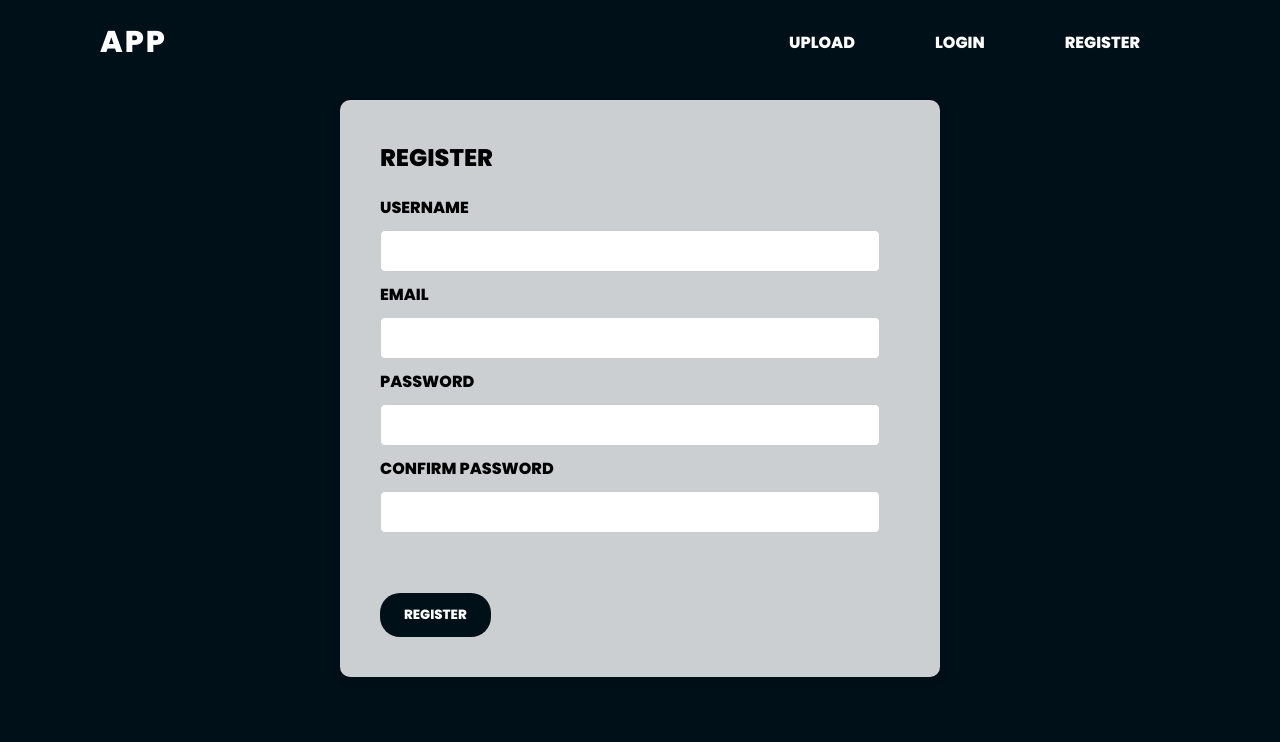
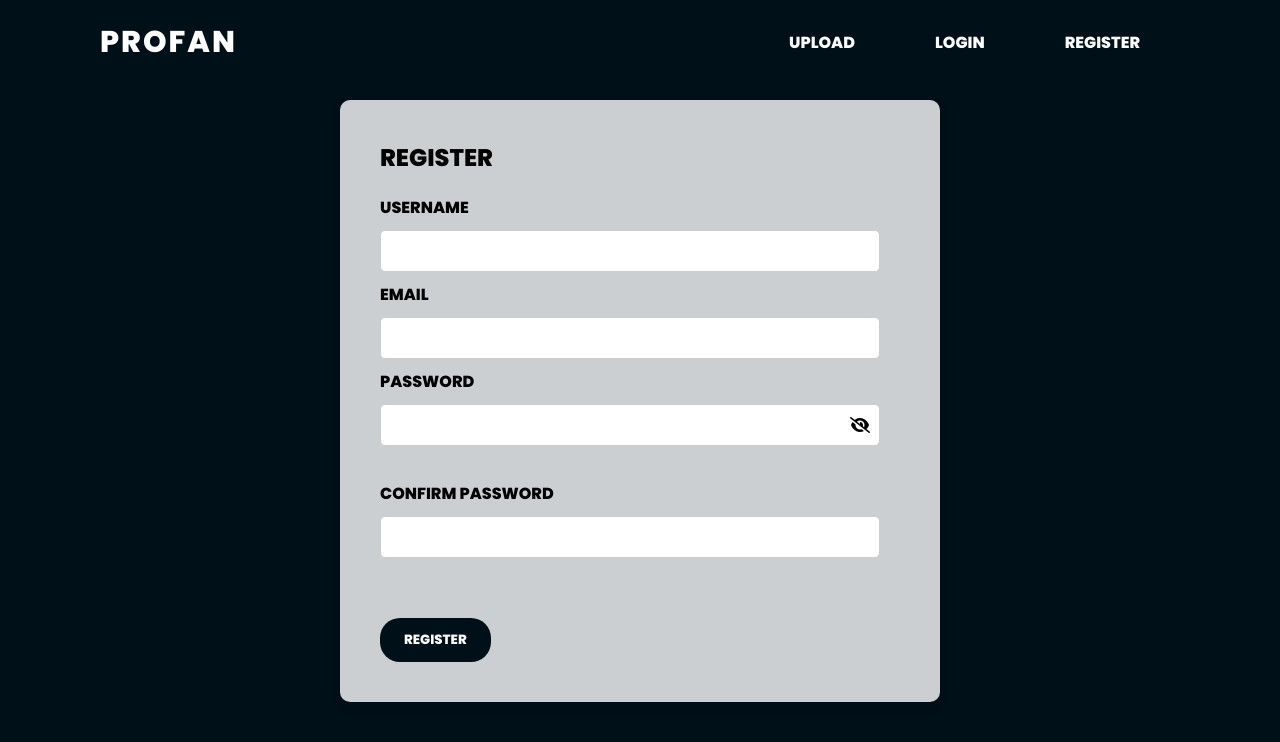
Before and after one commit to hari777-sys/videoo, a Django app: template videoupload/templates/register.html in a window 1280 px wide. Shown: the top 742 px of the page. Run offline with Django 3.2, Linux system fonts and the light colour scheme; the template is opened without the code that fills it, so the values that code supplies are empty.

Commit message:
settings added

```diff
--- a/videoupload/static/videoupload/styles.css
+++ b/videoupload/static/videoupload/styles.css
@@ -75,7 +75,7 @@ header .btn{
     cursor:pointer;
     display:none;
 }
-
+/*
  .video-card video::-webkit-media-controls-enclosure {
         position: relative;
         width: 100%;
@@ -85,13 +85,14 @@ header .btn{
         border-radius: 1px !important;
         filter: alpha(opacity=80);
         opacity: 0.4;
-        margin-bottom: -5px; /* Adjust this value based on the height of the controls */
+        margin-bottom: -5px;
         overflow: hidden;
     }
     .video-card video::-webkit-media-controls-panel {
         background-color: #eee;
-        height: 35px !important; /* Adjust this value based on the desired height of the controls */
-    }
+        height: 35px !important;
+    }*/
+
 
 .video-container {
   display: flex;
@@ -186,6 +187,22 @@ background-color:grey;
         transform: translateY(0);
     }
 }
+.password-container {
+    position: relative;
+}
+
+.password-container input[type="password"] {
+    padding-right: 30px; /* Increase right padding to make space for the icon */
+}
+
+.password-container i {
+    position: absolute;
+    top: 40%;
+    right: 30px; /* Adjust the right position as needed */
+    transform: translateY(-50%);
+    cursor: pointer;
+}
+
 .register-container,
 .login-container,
 .upload-container,
--- a/videoupload/templates/base.html
+++ b/videoupload/templates/base.html
@@ -10,7 +10,7 @@
 </head>
 <body>
     <header>
-        <a href="{% url 'home' %}" class="logo">app</a>
+        <a href="{% url 'home' %}" class="logo">profan</a>
         <div class="btn">
             <i class="fas  fa-bars menu-btn"></i>
         </div>
--- a/videoupload/templates/register.html
+++ b/videoupload/templates/register.html
@@ -5,21 +5,59 @@
 {% block content %}
     <div class="register-container">
         <h2>Register</h2>
-        <form method="post" action="{% url 'register' %}">
+        <form method="post" action="{% url 'register' %}" onsubmit="return validatePassword()">
             {% csrf_token %}
             <label for="username">Username</label>
             <input type="text" id="username" name="username" required>
-<br>
+            <br>
             <label for="email">Email</label>
             <input type="email" id="email" name="email" required>
-<br>
+            <br>
             <label for="password1">Password</label>
-            <input type="password" id="password1" name="password1" required>
-<br>
+            <div class="password-container">
+                <input type="password" id="password1" name="password1" required>
+                <i class="fa fa-eye-slash" aria-hidden="true" id="togglePassword"></i>
+            </div>
+            <br>
             <label for="password2">Confirm Password</label>
             <input type="password" id="password2" name="password2" required>
-<br><br><br>
+            <br><br><br>
             <button type="submit">Register</button>
         </form>
     </div>
+
+    <script>
+        function validatePassword() {
+            var password = document.getElementById("password1").value;
+            var confirmPassword = document.getElementById("password2").value;
+
+            // Check if passwords match
+            if (password !== confirmPassword) {
+                alert("Passwords do not match.");
+                return false;
+            }
+
+            // Check if password meets requirements
+            var passwordRegex = /^(?=.*\d)(?=.*[a-z])(?=.*[A-Z]).{8,}$/;
+            if (!passwordRegex.test(password)) {
+                alert("Password must be at least 8 characters long and contain at least one digit, one uppercase letter, and one lowercase letter.");
+                return false;
+            }
+
+            return true; // If all checks pass, return true to submit the form
+        }
+
+        document.getElementById("togglePassword").addEventListener("click", function() {
+            var passwordField = document.getElementById("password1");
+            if (passwordField.type === "password") {
+                passwordField.type = "text";
+                this.classList.remove('fa-eye-slash');
+                this.classList.add('fa-eye');
+            } else {
+                passwordField.type = "password";
+                this.classList.remove('fa-eye');
+                this.classList.add('fa-eye-slash');
+            }
+        });
+    </script>
 {% endblock %}
```
Also changed, not shown: db.sqlite3.
